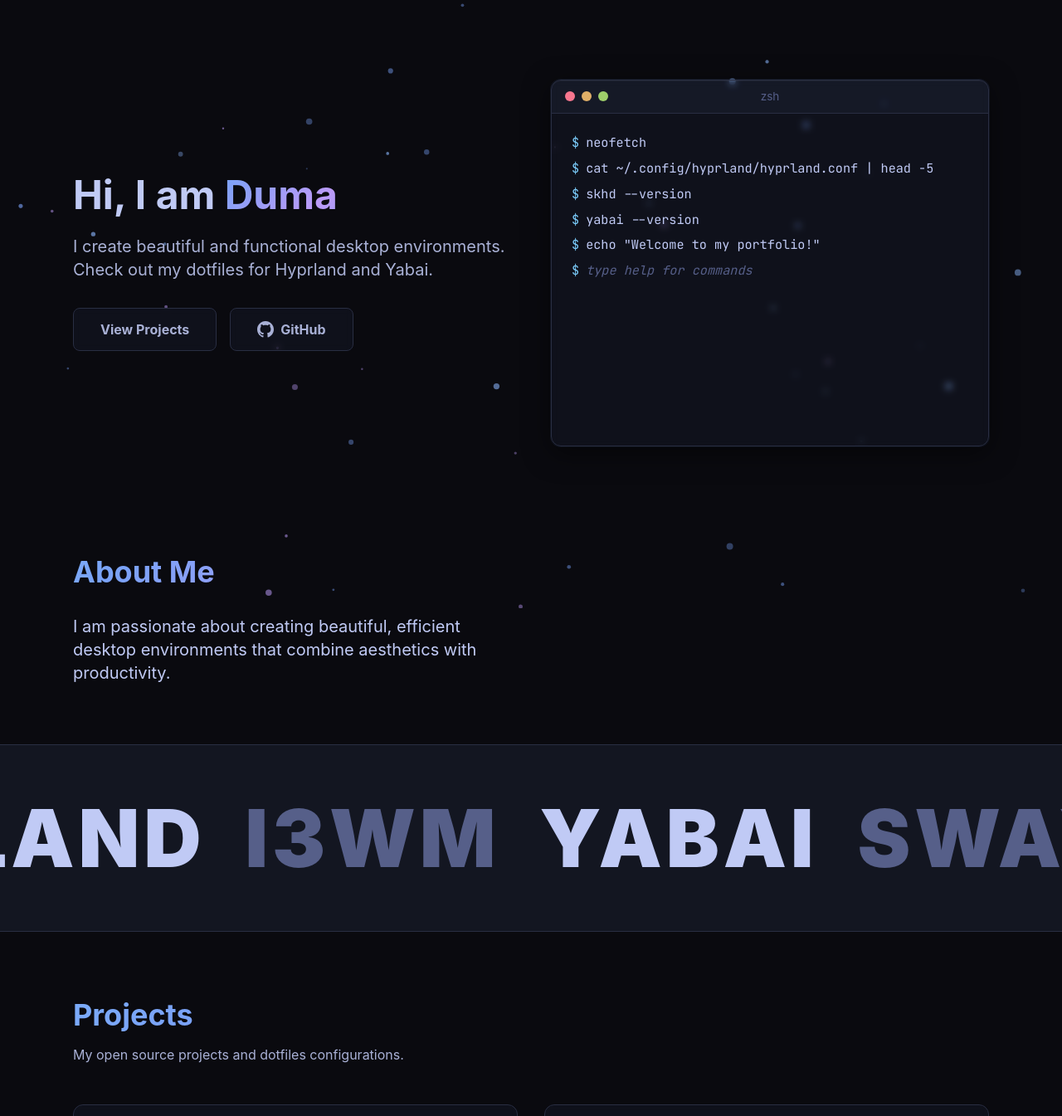
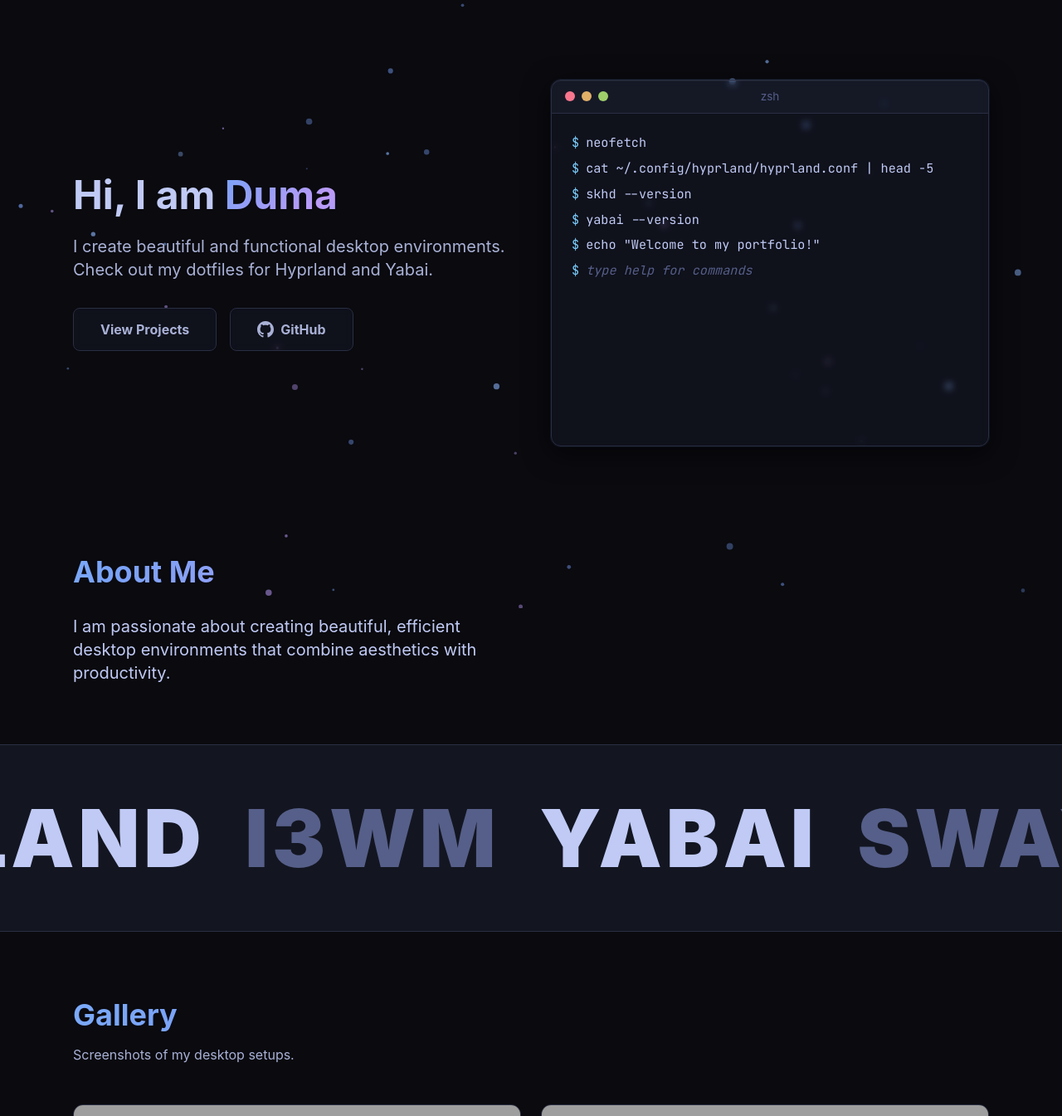
Before and after one commit to duma799/duma-portfolio, a FastAPI app: page / in a window 1280 px wide. Shown: the part 67-1412 px from the top of the page at 83% size. Run offline with FastAPI, Linux system fonts and the light colour scheme; some libraries are stand-ins or nearby versions; some web fonts are replaced; grey boxes are pictures that could not be loaded.

Commit message:
feat: Add gallery preview section to homepage
- Display two Yabai screenshots on main page
- Add scroll animations with staggered delays
- Link to full gallery page

```diff
--- a/app/templates/index.html
+++ b/app/templates/index.html
@@ -119,6 +119,55 @@
     </div>
 </section>
 
+<!-- Gallery Preview Section -->
+<section id="gallery" class="py-20">
+    <div class="max-w-6xl mx-auto px-6">
+        <h2 class="text-4xl font-bold mb-4 gradient-text scroll-animate">
+            Gallery
+        </h2>
+        <p class="text-text-secondary mb-12 scroll-animate">
+            Screenshots of my desktop setups.
+        </p>
+
+        <div class="grid md:grid-cols-2 gap-6 mb-8">
+            <a
+                href="/gallery"
+                class="gallery-item scroll-animate group"
+                style="transition-delay: 0.1s"
+            >
+                <div
+                    class="relative overflow-hidden rounded-xl border border-dark-600 bg-dark-800 hover:border-accent-blue transition-all duration-300"
+                >
+                    <img
+                        src="/static/images/gallery/yabai_desktop_screenshot-1.jpeg"
+                        alt="Yabai Desktop"
+                        class="w-full aspect-video object-cover group-hover:scale-105 transition-transform duration-500"
+                    />
+                </div>
+            </a>
+            <a
+                href="/gallery"
+                class="gallery-item scroll-animate group"
+                style="transition-delay: 0.2s"
+            >
+                <div
+                    class="relative overflow-hidden rounded-xl border border-dark-600 bg-dark-800 hover:border-accent-blue transition-all duration-300"
+                >
+                    <img
+                        src="/static/images/gallery/yabai_desktop_screenshot-2.png"
+                        alt="Yabai Desktop"
+                        class="w-full aspect-video object-cover group-hover:scale-105 transition-transform duration-500"
+                    />
+                </div>
+            </a>
+        </div>
+
+        <div class="text-center scroll-animate">
+            <a href="/gallery" class="btn-shine"> View Full Gallery </a>
+        </div>
+    </div>
+</section>
+
 <!-- Projects Section -->
 <section id="projects" class="py-20">
     <div class="max-w-6xl mx-auto px-6">
```
